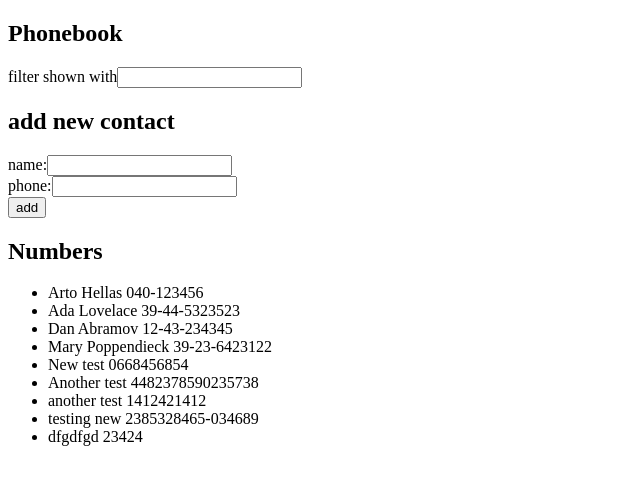
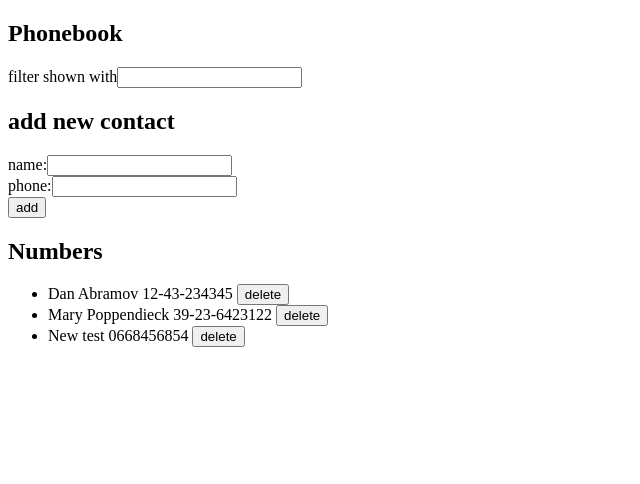
Before and after one commit to gabrielpanaitescu/Fullstackopen-part2, a React (Vite) app in the folder phonebook/: page / in a window 1280 px wide. Shown: the top 484 px of the page, without its empty margins (0-640 px from the left). Built offline with nearby package versions, Linux system fonts and the light colour scheme; data requests are answered from the project's data file.

Commit message:
Complete exercise 2.14

```diff
--- a/phonebook/db.json
+++ b/phonebook/db.json
@@ -1,15 +1,5 @@
 {
   "persons": [
-    {
-      "name": "Arto Hellas",
-      "number": "040-123456",
-      "id": "1"
-    },
-    {
-      "name": "Ada Lovelace",
-      "number": "39-44-5323523",
-      "id": "2"
-    },
     {
       "name": "Dan Abramov",
       "number": "12-43-234345",
@@ -24,26 +14,6 @@
       "id": "9114",
       "name": "New test",
       "number": "0668456854"
-    },
-    {
-      "id": "9b65",
-      "name": "Another test ",
-      "number": "4482378590235738"
-    },
-    {
-      "id": "a21d",
-      "name": "another test",
-      "number": "1412421412"
-    },
-    {
-      "id": "ca42",
-      "name": "testing new ",
-      "number": "2385328465-034689"
-    },
-    {
-      "id": "24d3",
-      "name": "dfgdfgd",
-      "number": "23424"
     }
   ]
 }
--- a/phonebook/src/App.jsx
+++ b/phonebook/src/App.jsx
@@ -51,6 +51,27 @@ const App = () => {
     });
   };
 
+  const handleDeleteOf = (person) => {
+    if (
+      !window.confirm(
+        `Are you sure you want to delete '${person.name}' from phonebook?`
+      )
+    )
+      return;
+
+    const id = person.id;
+    personService
+      .deleteItem(id)
+      .then((deletedNote) => {
+        console.log(deletedNote);
+        setPersons(persons.filter((p) => p.id !== id));
+      })
+      .catch((error) => {
+        alert(`person '${person.name}' was already deleted from server`);
+        setPersons(persons.filter((p) => p.id !== id));
+      });
+  };
+
   const personsToShow = filter
     ? [...persons].filter((person) =>
         person.name.toLowerCase().includes(filter.toLowerCase())
@@ -70,7 +91,7 @@ const App = () => {
         setNewNumber={setNewNumber}
       />
       <h2>Numbers</h2>
-      <PersonList persons={personsToShow} />
+      <PersonList persons={personsToShow} handleDelete={handleDeleteOf} />
     </div>
   );
 };
--- a/phonebook/src/components/Person.jsx
+++ b/phonebook/src/components/Person.jsx
@@ -1,7 +1,8 @@
-const Person = ({ person }) => {
+const Person = ({ person, handleDelete }) => {
   return (
     <li>
-      {person.name} {person.number}
+      {person.name} {person.number}{" "}
+      <button onClick={handleDelete}>delete</button>
     </li>
   );
 };
--- a/phonebook/src/components/PersonList.jsx
+++ b/phonebook/src/components/PersonList.jsx
@@ -1,10 +1,14 @@
 import Person from "./Person";
 
-const PersonList = ({ persons }) => {
+const PersonList = ({ persons, handleDelete }) => {
   return (
     <ul>
       {persons.map((person) => (
-        <Person key={person.number} person={person} />
+        <Person
+          key={person.number}
+          person={person}
+          handleDelete={() => handleDelete(person)}
+        />
       ))}
     </ul>
   );
--- a/phonebook/src/services/persons.js
+++ b/phonebook/src/services/persons.js
@@ -12,7 +12,13 @@ const create = (newPerson) => {
   return request.then((response) => response.data);
 };
 
+const deleteItem = (id) => {
+  const request = axios.delete(`${baseUrl}/${id}`);
+  return request.then((response) => response.data);
+};
+
 export default {
   getAll,
   create,
+  deleteItem,
 };
```
